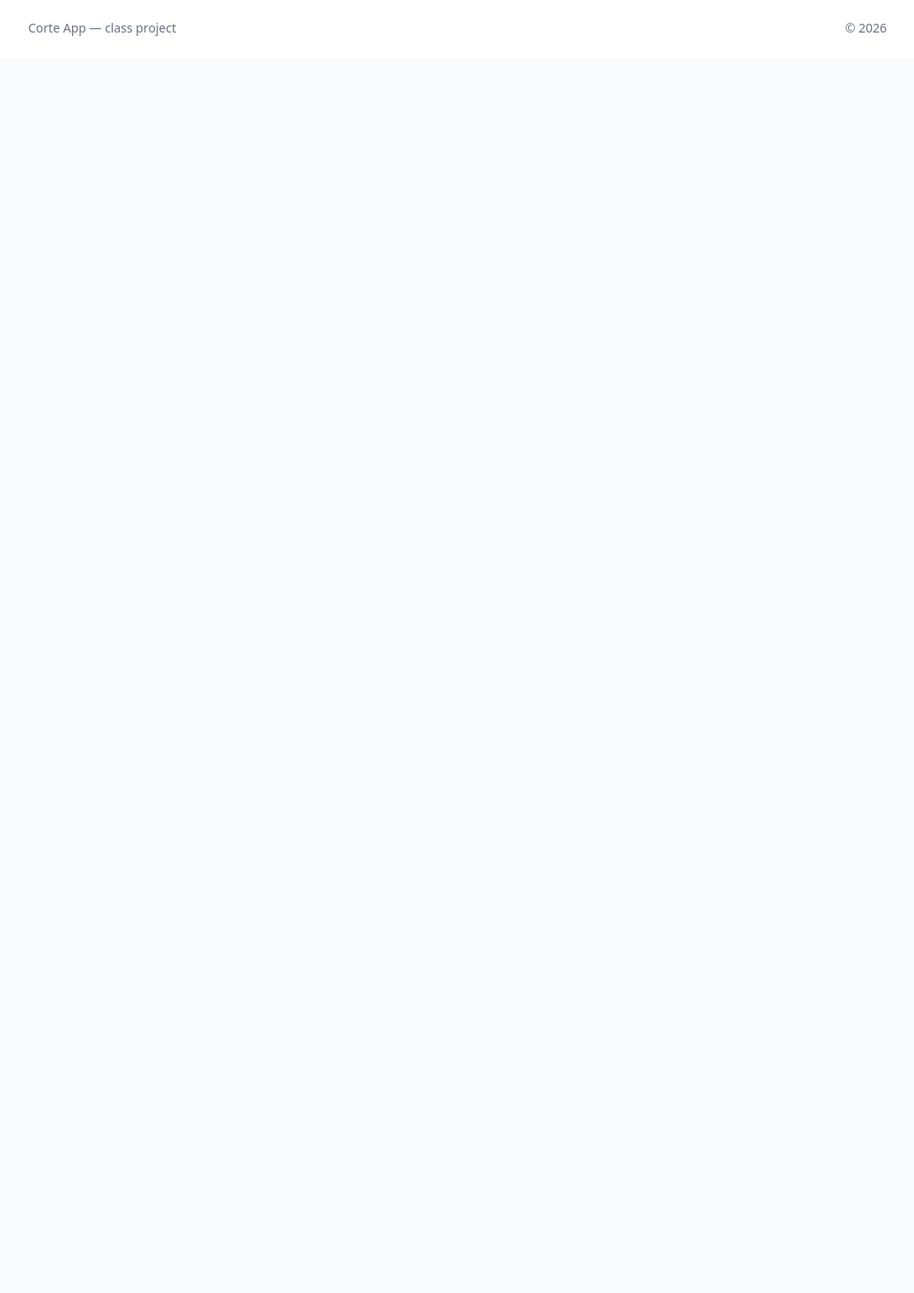
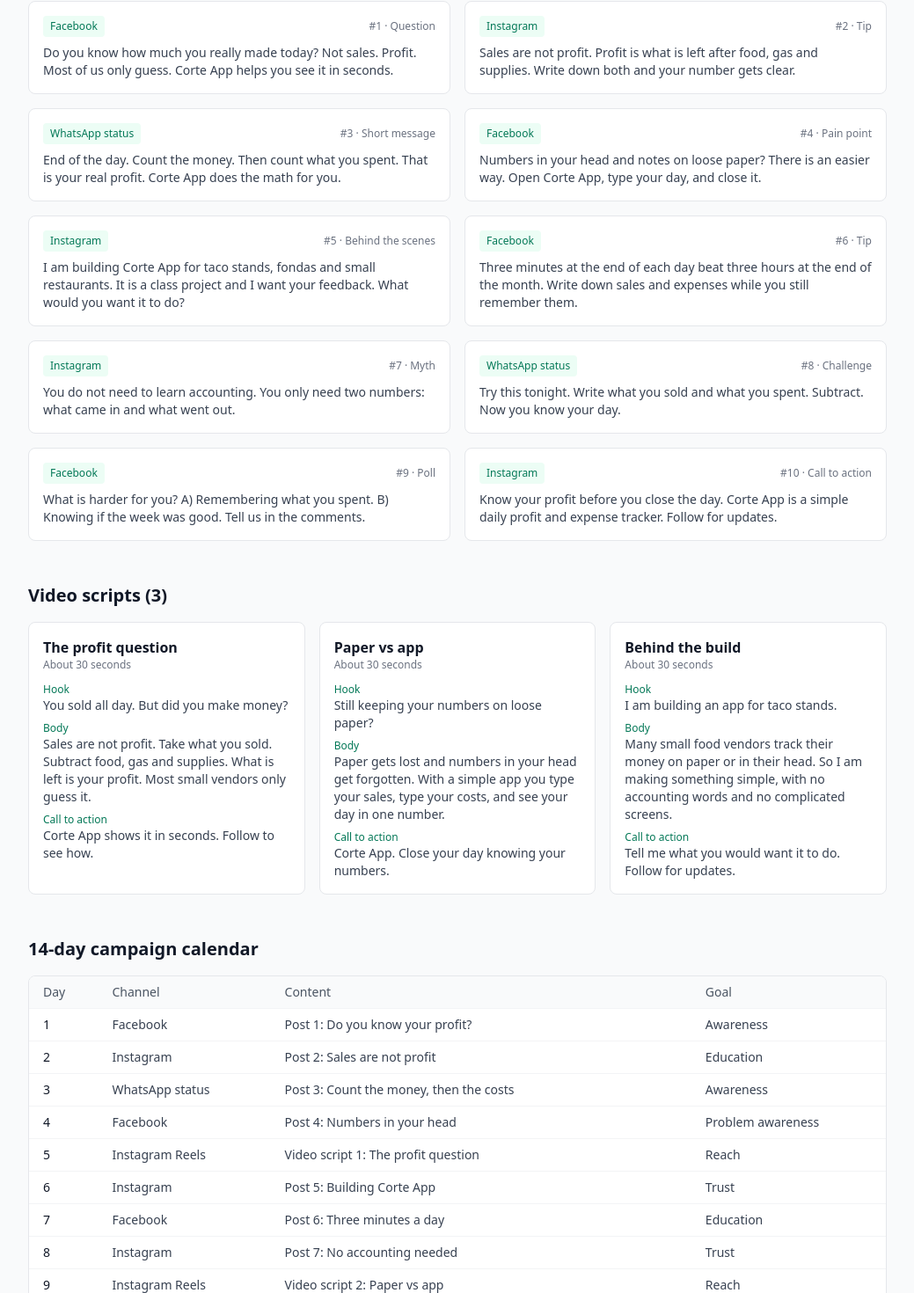
Before and after one commit to emilianosuarezamezcua-a11y/corte-appp, a Next.js app in the folder corte-app/: page /marketing in a window 1280 px wide. Shown: the part 1816-3286 px from the top of the page at 88% size, without its empty margins (120-1159 px from the left). Before the commit the page ends 1882 px from the top, so only its background shows below. Built offline with nearby package versions, Linux system fonts and the light colour scheme.

Commit message:
Add content cards for social posts, video scripts and 14-day calendar

```diff
--- a/corte-app/app/marketing/page.js
+++ b/corte-app/app/marketing/page.js
@@ -1,4 +1,6 @@
 'use client';
+
+import { POSTS, SCRIPTS, CALENDAR } from './content';
 
 const BRAND = {
   name: 'Corte App',
@@ -162,6 +164,75 @@
           </span>
         </div>
       </section>
+
+      <section className="mb-12">
+        <h2 className="text-xl font-semibold mb-4">Social posts ({POSTS.length})</h2>
+        <div className="grid grid-cols-1 md:grid-cols-2 gap-4">
+          {POSTS.map(function (p) {
+            return (
+              <div key={p.id} className="border border-gray-200 rounded-lg p-4 bg-white">
+                <div className="flex items-center justify-between mb-2">
+                  <span className="text-xs font-medium text-emerald-700 bg-emerald-50 px-2 py-1 rounded">
+                    {p.platform}
+                  </span>
+                  <span className="text-xs text-gray-500">
+                    #{p.id} &middot; {p.type}
+                  </span>
+                </div>
+                <p className="text-sm text-gray-700">{p.text}</p>
+              </div>
+            );
+          })}
+        </div>
+      </section>
+
+      <section className="mb-12">
+        <h2 className="text-xl font-semibold mb-4">Video scripts ({SCRIPTS.length})</h2>
+        <div className="grid grid-cols-1 md:grid-cols-3 gap-4">
+          {SCRIPTS.map(function (s) {
+            return (
+              <div key={s.id} className="border border-gray-200 rounded-lg p-4 bg-white">
+                <p className="font-semibold">{s.title}</p>
+                <p className="text-xs text-gray-500 mb-3">{s.length}</p>
+                <p className="text-xs font-medium text-emerald-700">Hook</p>
+                <p className="text-sm text-gray-700 mb-2">{s.hook}</p>
+                <p className="text-xs font-medium text-emerald-700">Body</p>
+                <p className="text-sm text-gray-700 mb-2">{s.body}</p>
+                <p className="text-xs font-medium text-emerald-700">Call to action</p>
+                <p className="text-sm text-gray-700">{s.cta}</p>
+              </div>
+            );
+          })}
+        </div>
+      </section>
+
+      <section className="mb-12">
+        <h2 className="text-xl font-semibold mb-4">14-day campaign calendar</h2>
+        <div className="overflow-x-auto border border-gray-200 rounded-lg bg-white">
+          <table className="w-full text-sm text-left">
+            <thead className="bg-gray-50 text-gray-600">
+              <tr>
+                <th className="px-4 py-2 font-medium">Day</th>
+                <th className="px-4 py-2 font-medium">Channel</th>
+                <th className="px-4 py-2 font-medium">Content</th>
+                <th className="px-4 py-2 font-medium">Goal</th>
+              </tr>
+            </thead>
+            <tbody>
+              {CALENDAR.map(function (row) {
+                return (
+                  <tr key={row.day} className="border-t border-gray-100">
+                    <td className="px-4 py-2 font-medium">{row.day}</td>
+                    <td className="px-4 py-2 text-gray-700">{row.channel}</td>
+                    <td className="px-4 py-2 text-gray-700">{row.content}</td>
+                    <td className="px-4 py-2 text-gray-700">{row.goal}</td>
+                  </tr>
+                );
+              })}
+            </tbody>
+          </table>
+        </div>
+      </section>
     </main>
   );
 }
```
